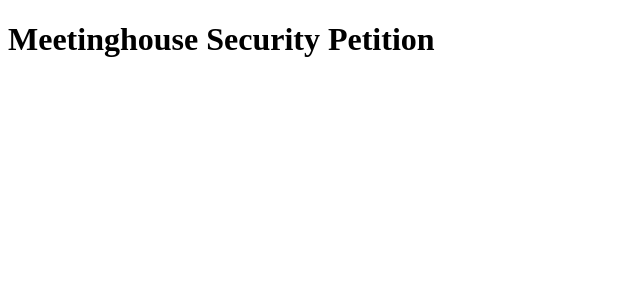
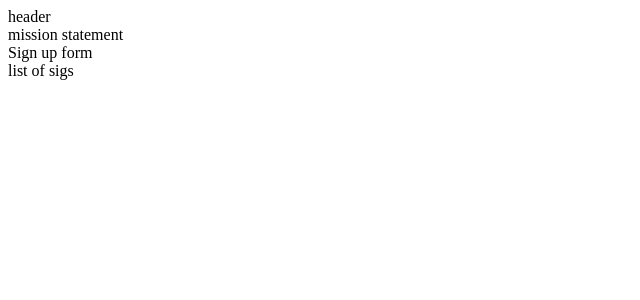
Before and after one commit to taylor-c-williams/meetinghouse, a React app: page / in a window 1280 px wide. Shown: the top 300 px of the page, without its empty margins (0-640 px from the left). Built offline with nearby package versions, Linux system fonts and the light colour scheme.

Commit message:
component scaffolds, rendering on Home

```diff
--- a/src/App.jsx
+++ b/src/App.jsx
@@ -1,3 +1,6 @@
+import Home from './views/Home.jsx';
+import './App.css';
+
 export default function App() {
-  return <h1>Meetinghouse Security Petition</h1>;
+  return <Home />;
 }
--- /dev/null
+++ b/src/components/Header.jsx
@@ -0,0 +1,5 @@
+import React from 'react';
+
+export default function Header() {
+  return <div>header</div>;
+}
--- /dev/null
+++ b/src/components/Mission.jsx
@@ -0,0 +1,5 @@
+import React from 'react';
+
+export default function Mission() {
+  return <div>mission statement</div>;
+}
--- /dev/null
+++ b/src/components/SignUp.jsx
@@ -0,0 +1,5 @@
+import React from 'react';
+
+export default function SignUp() {
+  return <div>Sign up form</div>;
+}
--- /dev/null
+++ b/src/components/SignatureList.jsx
@@ -0,0 +1,5 @@
+import React from 'react';
+
+export default function SignatureList() {
+  return <div>list of sigs</div>;
+}
--- /dev/null
+++ b/src/views/Home.jsx
@@ -0,0 +1,16 @@
+import React from 'react';
+import Header from '../components/Header';
+import Mission from '../components/Mission';
+import SignUp from '../components/SignUp';
+import SignatureList from '../components/SignatureList';
+
+export default function Home() {
+  return (
+    <>
+      <Header />
+      <Mission />
+      <SignUp />
+      <SignatureList />
+    </>
+  );
+}
```
Also changed, not shown: src/App.css (added).
